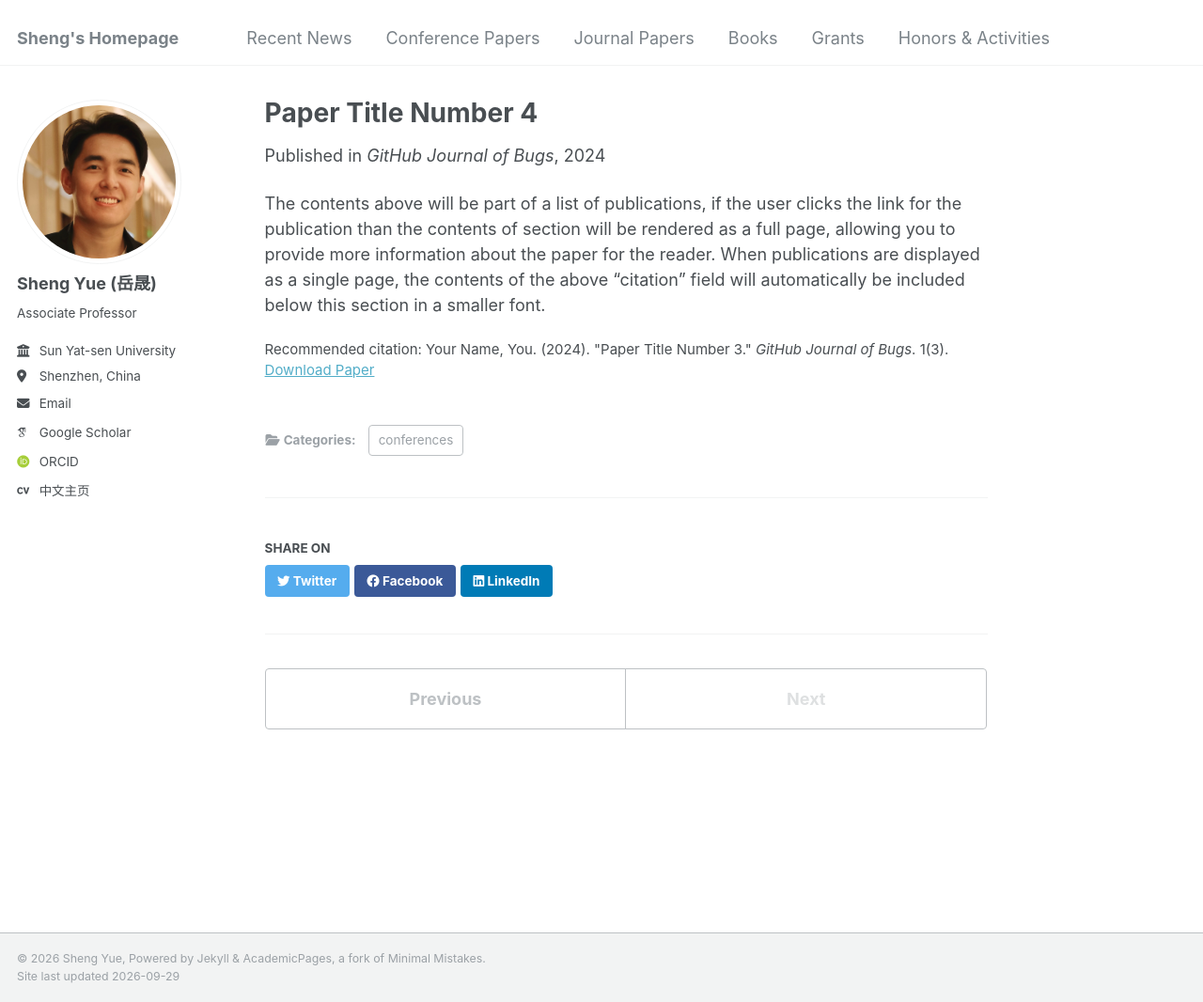
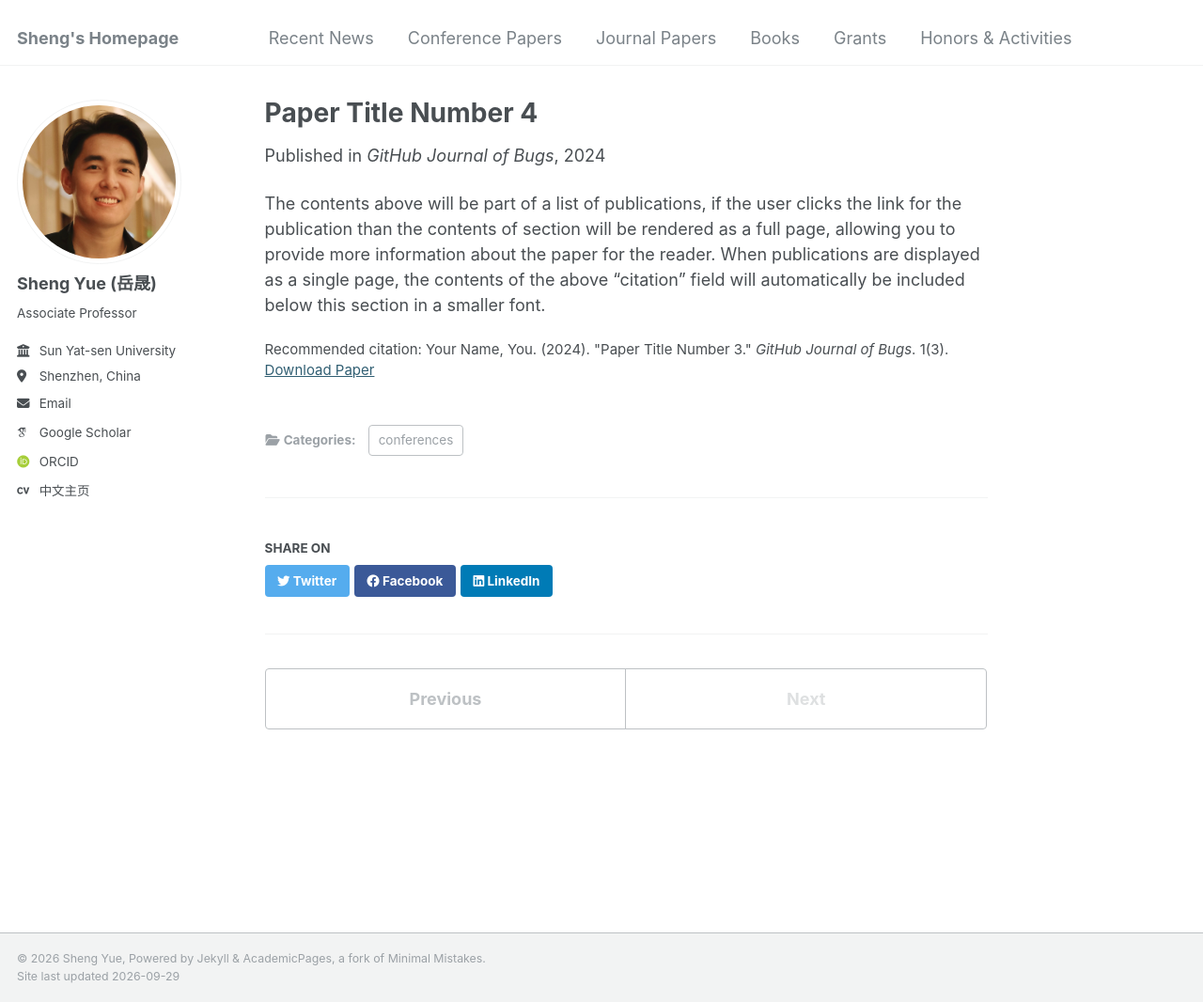
Before and after one commit to shaunyue/shaunyue.github.io, a Jekyll site: the page built from _publications/2024-02-17-paper-title-number-4.md, in a window 1280 px wide and 1066 px high. Shown: the whole window at 94% size. Built offline with Jekyll 4.4.1, drawn with Linux system fonts in a browser that asks for light colours; some web fonts are replaced.

Commit message:
Align homepage navigation and refine link color

```diff
--- a/_sass/_masthead.scss
+++ b/_sass/_masthead.scss
@@ -54,5 +54,9 @@
   &--lg {
     padding-right: 2em;
     font-weight: 700;
+
+    @include breakpoint($x-large) {
+      padding-right: 3.3em;
+    }
   }
 }
--- a/_sass/_variables.scss
+++ b/_sass/_variables.scss
@@ -102,7 +102,7 @@
 
 
 /* links */
-$link-color                 : $info-color;
+$link-color                 : #315f73;
 $link-color-hover           : mix(#000, $link-color, 25%);
 $link-color-visited         : mix(#fff, $link-color, 25%);
 $masthead-link-color        : $primary-color;
```
